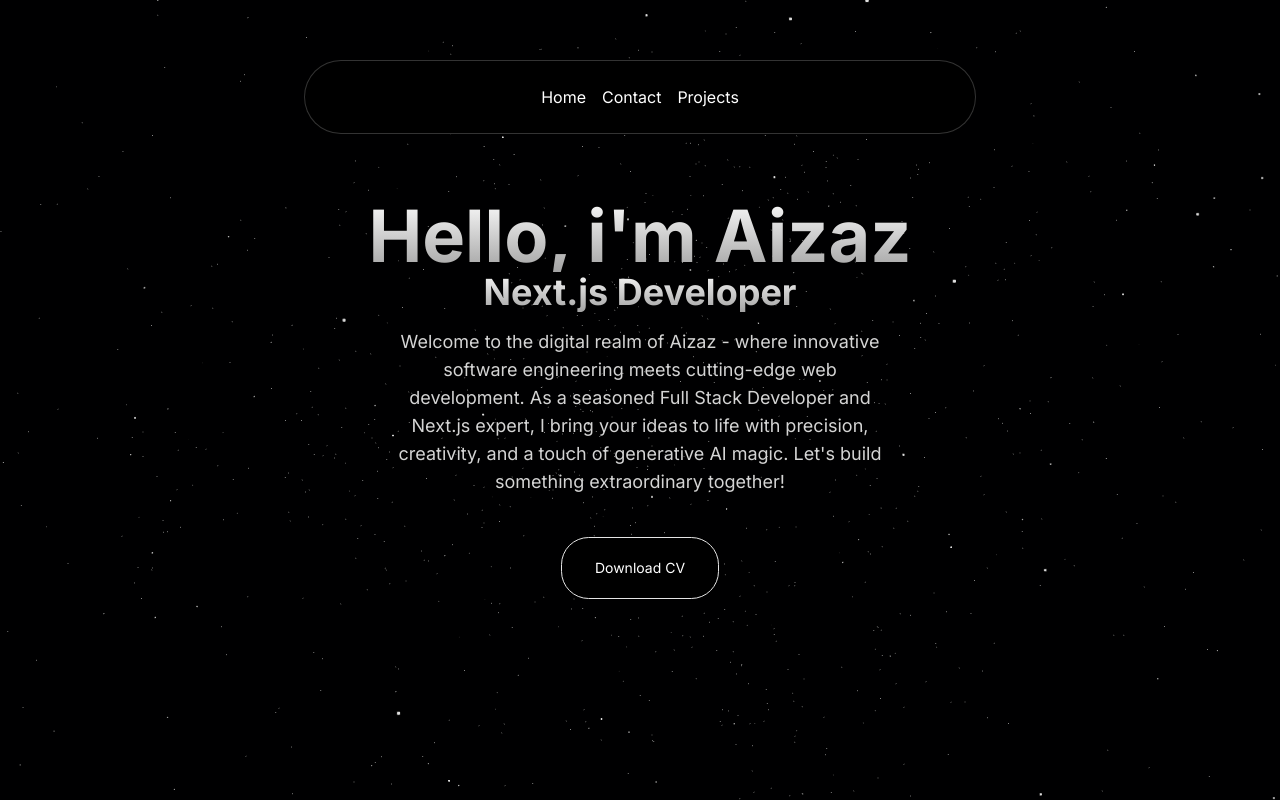
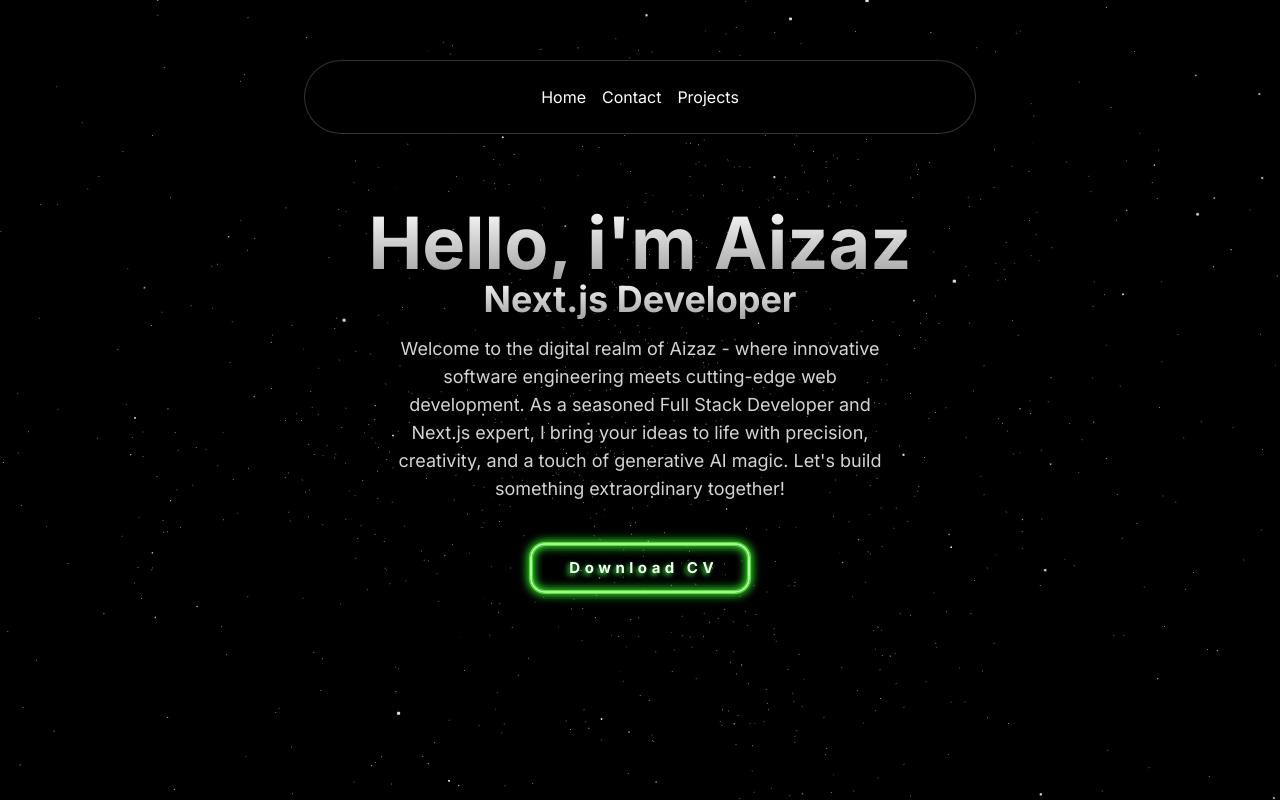
Before and after one commit to AizazNaeem4433/Nevbar, a Next.js app: page / in a window 1280 px wide. Built offline with nearby package versions, Linux system fonts and the light colour scheme.

Commit message:
Download button css added

```diff
--- /dev/null
+++ b/src/app/download.module.css
@@ -0,0 +1,38 @@
+.btn {
+  padding: 0.8em 2em 0.8em 2.5em;
+  font-size: 15px;
+  font-weight: bold;
+  border-radius: 15px;
+  color: #f6fff6;
+  letter-spacing: 0.3em;
+  text-shadow: -2px 2px 5px #33fd30;
+  background-color: transparent;
+  border: 2px solid #bbfeb1;
+  box-shadow: 0 0 0px 1px #42f112,
+    0 0 10px 2px #33fd30,
+    inset 0 0 0px 1px #42f112,
+    inset 0 0 10px 2px #33fd30;
+  transition: 100ms;
+
+  /** Add these lines **/
+  display: inline-block; /* Ensure it takes up only the necessary space */
+  width: auto; /* Prevent the button from stretching */
+  margin: 0 auto; /* Center the button horizontally */
+}
+
+.btn:hover {
+  box-shadow: 0 0 0px 1px #42f112,
+    0 0 10px 2px #33fd30,
+    inset 0 0 0px 1px #42f112,
+    inset 0 0 30px 2px #33fd30;
+  text-shadow: 0 0 10px #33fd30;
+  transform: translateY(-5px);
+}
+
+.btn:active {
+  box-shadow: 0 0 0px 1px #42f112,
+    0 0 25px 2px #33fd30,
+    inset 0 0 0px 1px #42f112,
+    inset 0 0 30px 2px #33fd30;
+  transform: translateY(1px);
+}
--- a/src/components/Herosection.tsx
+++ b/src/components/Herosection.tsx
@@ -2,7 +2,7 @@
 /* eslint-disable*/
 
 import Link from "next/link"
-import { Button } from "./ui/moving-border";
+import Styles from '../app/download.module.css'
 
 function Herosection() {
   return (
@@ -11,9 +11,7 @@
        <h1 className="mt-30 md:mt-0 text-4xl md:text-7xl font-bold bg-clip-text text-transparent bg-gradient-to-b from-neutral-50 to-neutral-400">
             Hello, i'm Aizaz</h1>
             <h1 className="text-4xl md:text-6x1 font-bold bg-clip-text text-transparent bg-gradient-to-b from-neutral-50 to-neutral-400">
-
             Next.js Developer</h1>
-
            <p className="mt-4 font-normal text-base md:text-lg
            text-neutral-300 max-w-lg mx-auto">
            Welcome to the digital realm of Aizaz - where innovative software engineering meets
@@ -23,9 +21,9 @@
 
            </p>
            <div className="mt-10"> <Link href="/assets/cv.pdf" download="cv.pdf">
-           <Button
-           borderRadius="1.80rem" className="bg-white dark:bg-black text-black dark:text-white border-neutral-200 dark:border-salte-800"
-           > Download CV</Button>
+           <div className={Styles.btn}>
+            Download CV
+           </div>
            </Link>
            </div>
         </div>
```
